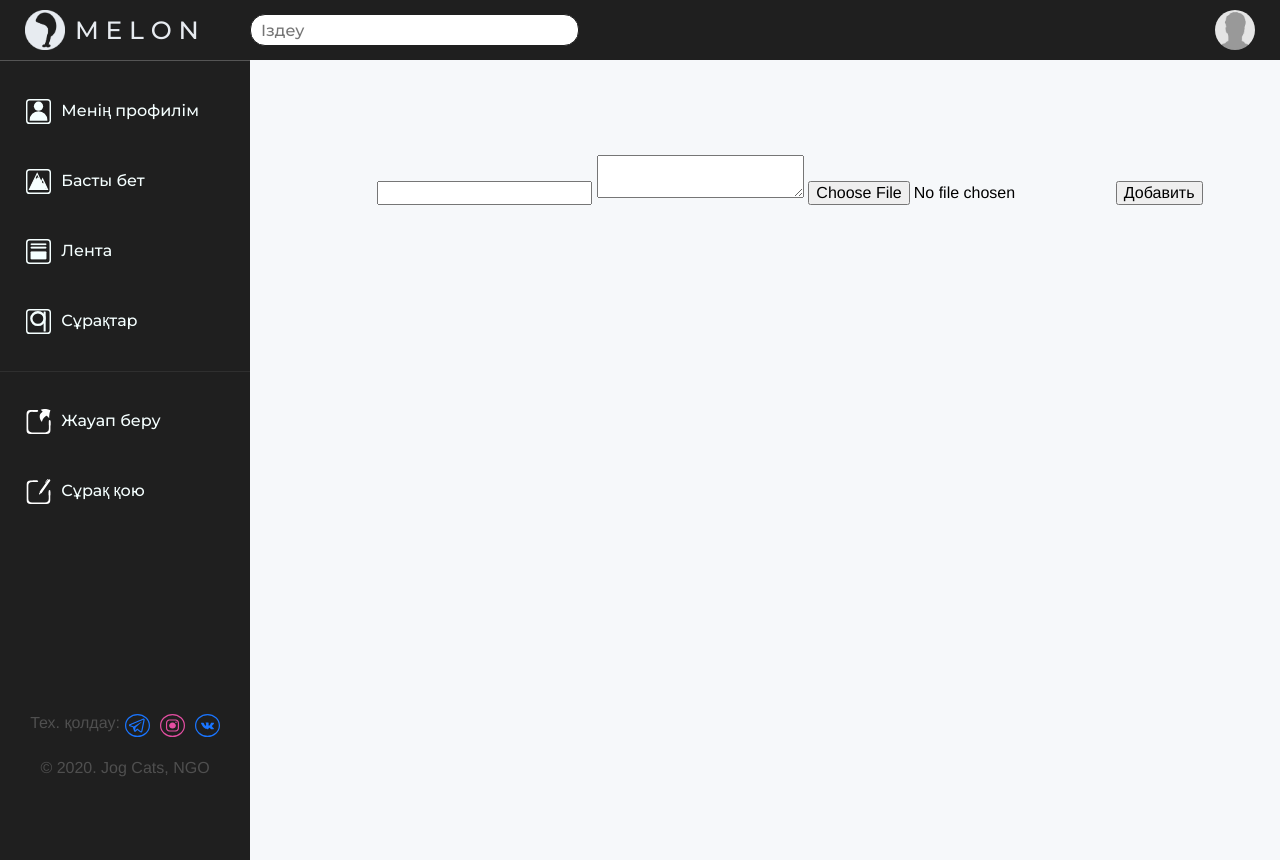
After one commit to DeFida/Chicken-beta, a Flask app: template templates/categories.html in a window 1280 px wide. The commit adds this page. Run offline with Flask 2, Linux system fonts and the light colour scheme; the template is opened without the code that fills it, so the values that code supplies are empty.

Commit message:
beautiful side-bar

```diff
--- a/app.py
+++ b/app.py
@@ -122,9 +122,9 @@ def login():
             return redirect(url_for('main'))
 
 
-@app.route("/questions/", methods=["GET"])
-def questions():
-    return render_template("questions.html", side_bar_title="Сұрақтарым")
+@app.route("/categories/", methods=["GET"])
+def categories():
+    return render_template("categories.html")
 
 
 @app.route("/new_qa/", methods=["POST"])
--- a/static/styles/style.css
+++ b/static/styles/style.css
@@ -64,6 +64,18 @@
     }
 }
 
+@keyframes main-page_image_animation {
+    0%{
+        opacity: 0%;
+    }
+    20% {
+        opacity: 0%;
+    }
+    100%{
+        opacity: 100%;
+    }
+}
+
 .index_main-content {
     background-color: rgb(246, 248, 250);
     min-height: 100vh;
@@ -75,6 +87,7 @@
 .flex-row {
     display: flex;
     flex-direction: row;
+    align-items: center;
 }
 
 .flex-row_align-center {
@@ -145,13 +158,27 @@
     font-size: 18px;
 }
 
+.text__link_mode {
+    text-decoration: none;
+    color: rgb(79, 79, 79);
+    font-weight: normal;
+}
+
 .navbar__link_mode {
-    color: rgb(231, 235, 240);
+    text-decoration: none;
+    color: rgb(245, 245, 245);
     font-weight: normal;
 }
 
 .navbar__link_mode:hover {
-    color: rgb(255, 255, 255);
+    text-decoration: none;
+    color: rgb(245, 255, 255);
+    font-weight: 700;
+}
+
+.text__link_mode:hover {
+    text-decoration: none;
+    color: rgb(150, 150, 150);
     font-weight: 700;
 }
 
@@ -163,7 +190,7 @@
 
 .logo_place_navbar {
     position: absolute;
-    left: 15px;
+    left: 25px;
 }
 
 .text_montserrat {
@@ -215,14 +242,15 @@
 .side-bar {
     position: fixed;
     top: 60px;
-    width: 235px;
+    width: 250px;
     height: 100%;
     border-top: 1px solid #86868685;
     background-color: #1f1f1f;
+
 }
 
 .side-bar__category-box {
-    width: 90%;
+    width: 95%;
     min-height: 40px;
     margin-top: 30px;
     border-radius: 15px;
@@ -235,15 +263,84 @@
 .side-bar__category-box-link {
     text-decoration: none;
     margin: 0 0 0 20px;
+    display: flex;
+    flex-direction: row;
+    justify-content: space-around;
+    align-items: center;
+}
+
+.side-bar__icon {
+    width: 25px;
+    height: 25px;
+    margin-right: 10px;
+}
+
+.side-bar__social-icon {
+    width: 25px;
+    height: 25px;
+    margin-right: 10px;
+}
+
+.side-bar__social-icon:hover {
+    width: 28px;
+    height: 28px;
+}
+
+.side-bar__social-icons {
+    position: absolute;
+    bottom: 15%;
+    left: 15px;
+    width: 92%;
+    height: 30px;
+    display: flex;
+    align-items: center;
+    justify-content: center;
 }
 
 .back-question-box {
     background-color: 0;
 }
 
-.back-question-box:hover {
+.back-question-box:hover{
     font-size: 18px;
     background-color: rgba(87, 87, 87, 0.5);
+}
+
+.main-page_buttons-box {
+    width: 52%;
+    min-height: 200px;
+    position: absolute;
+    bottom: 0px;
+    left: 20px;
+    display: flex;
+    flex-direction: row;
+    align-items: center;
+    justify-content: space-evenly;
+}
+
+.main-page_button {
+    display: flex;
+    width: 250px;
+    height: 80px;
+    justify-content: center;
+    border-radius: 25px;
+    font-size: 40px;
+    align-items: center;
+    animation: main-page_image_animation 3s 1;
+}
+
+.main-page_button_background {
+    background-color: #1a5bff;
+}
+
+.main-page_button_background:hover {
+    background-color: #1A75FF;
+
+}
+
+.back-question-box:hover .side-bar_icon {
+    width: 30px;
+    height: 30px;
 }
 
 .main-bar {
@@ -391,6 +488,8 @@
 }
 
 .main-search_box {
+    position: absolute;
+    left: 220px;
     width: 60%;
     height: 43px;
     display: flex;
@@ -469,4 +568,5 @@
     height: 100%;
     width: auto;
     z-index: -1;
+    animation: main-page_image_animation 3s 1;
 }
--- a/templates/base.html
+++ b/templates/base.html
@@ -28,10 +28,6 @@
         <div class="navbar__user-block navbar__user-block_place_navbar">
             <img src="../static/images/unknownperson.png" alt="Аватарка пользователя" class="navbar__user-block__img">
         </div>
-        <div class="navbar__links-box flex-row_align-center">
-            <a class="navbar__link navbar__link_mode text_montserrat" href="/questions">Сұрақтар</a>
-            <a class="navbar__link navbar__link_mode text_montserrat" href="#">Мақалалар</a>
-        </div>
         <div class="main-search_box">
             <input type="text" class="main-search_input text_color_dark-grey text_montserrat" placeholder="Іздеу">
         </div>
--- /dev/null
+++ b/templates/categories.html
@@ -0,0 +1,46 @@
+{% extends 'base.html' %}
+
+{% block head %}
+{% endblock %}
+
+{% block main_info %}
+<section class="flex-column">
+    <section class="side-bar flex-column_align-items_center">
+        <div class="side-bar__category-box back-question-box">
+            <a href="/" class="text_montserrat text_color_light side-bar__category-box-link"><img src="../static/images/side-bar_profile-icon.svg" alt="Менің профилім" class="side-bar__icon"> Менің профилім</a>
+        </div>
+        <div class="side-bar__category-box back-question-box">
+            <a href="/" class="text_montserrat text_color_light side-bar__category-box-link"><img src="../static/images/side-bar_top-icon.svg" alt="Басты бет" class="side-bar__icon"> Басты бет</a>
+        </div>
+        <div class="side-bar__category-box back-question-box">
+            <a href="/" class="text_montserrat text_color_light side-bar__category-box-link"><img src="../static/images/side-bar_lenta-icon.svg" alt="Лента" class="side-bar__icon"> Лента</a>
+        </div>
+        <div class="side-bar__category-box back-question-box">
+            <a href="/" class="text_montserrat text_color_light side-bar__category-box-link"><img src="../static/images/side-bar_questions-icon.svg" alt="Сұрақтар" class="side-bar__icon"> Сұрақтар</a>
+        </div>
+        <hr style="height: .1px; width: 100%; text-align: left; margin: 30px 0 0; border: 0; background-color: rgba(88, 88, 88, 0.281);">
+        <div class="side-bar__category-box back-question-box">
+            <a href="/" class="text_montserrat text_color_light side-bar__category-box-link"><img src="../static/images/side-bar_answer-icon.svg" alt="Жауап беру" class="side-bar__icon"> Жауап беру</a>
+        </div>
+        <div class="side-bar__category-box back-question-box">
+            <a href="/" class="text_montserrat text_color_light side-bar__category-box-link"><img src="../static/images/side-bar_pose-question-icon.svg" alt="Сұрақ қою" class="side-bar__icon"> Сұрақ қою</a>
+        </div>
+        <div class="side-bar__social-icons flex-row">
+            <a href="" class="text__link_mode" style="margin-right: 5px; padding-bottom: 5px;">Тех. қолдау: </a>
+            <a href="https://web.telegram.org/#/im?p=@nameuser3" target="_blank" class="side-bar__social-icon"><img src="../static/images/telegram_color_white.svg" alt="Телеграм"></a>
+            <a href="https://www.instagram.com/jog_cats/" target="_blank" class="side-bar__social-icon"><img src="../static/images/instagram_color_white.svg" alt="Инстаграм"></a>
+            <a href="https://vk.com/public198627056" target="_blank" class="side-bar__social-icon"><img src="../static/images/vk_color_white.svg" alt="Вконтакте"></a>
+        </div>
+        <p style="margin-top: 20px; position: absolute; bottom: 8.5%; color: rgb(79, 79, 79); font-weight: normal;">&copy; 2020. Jog Cats, NGO</p>
+    </section>
+    <section class="main-bar">
+        <div class="top-lookfor-questions_box">
+            <form action="">
+                <input type="text"  id="question-title" name="question-title">
+                <textarea type="text"></textarea>
+                <input type="file"  id="file" name="file">
+                <button type="submit">Добавить</button>
+            </form>
+        </div>
+    </section></section>
+{% endblock %}
--- a/templates/index.html
+++ b/templates/index.html
@@ -55,6 +55,9 @@
         {% endif %}
     {% endif %}
     <img src="../static/images/header_boy.svg" class="header_boy-img" alt="boy on header">
+    <div class="main-page_buttons-box">
+        <a href="/categories" style="text-decoration: none;"><div class="main-page_button text_color_light text_montserrat main-page_button_background" style="display: flex; align-items: center;">Алға &#129046;</div></a>
+    </div>
 </header>
 
 <main class="index_main-content">
```
Also changed, not shown: templates/questions.html (deleted, +0 -42 lines), templates/signup.html (deleted, +0 -9 lines), static/images/instagram_color_white.svg (added), static/images/side-bar_answer-icon.svg (added), static/images/side-bar_lenta-icon.svg (added), static/images/side-bar_pose-question-icon.svg (added), static/images/side-bar_profile-icon.svg (added), static/images/side-bar_questions-icon.svg (added), static/images/side-bar_top-icon.svg (added), static/images/telegram_color_white.svg (added), static/images/vk_color_white.svg (added), templates/login.html (added).
